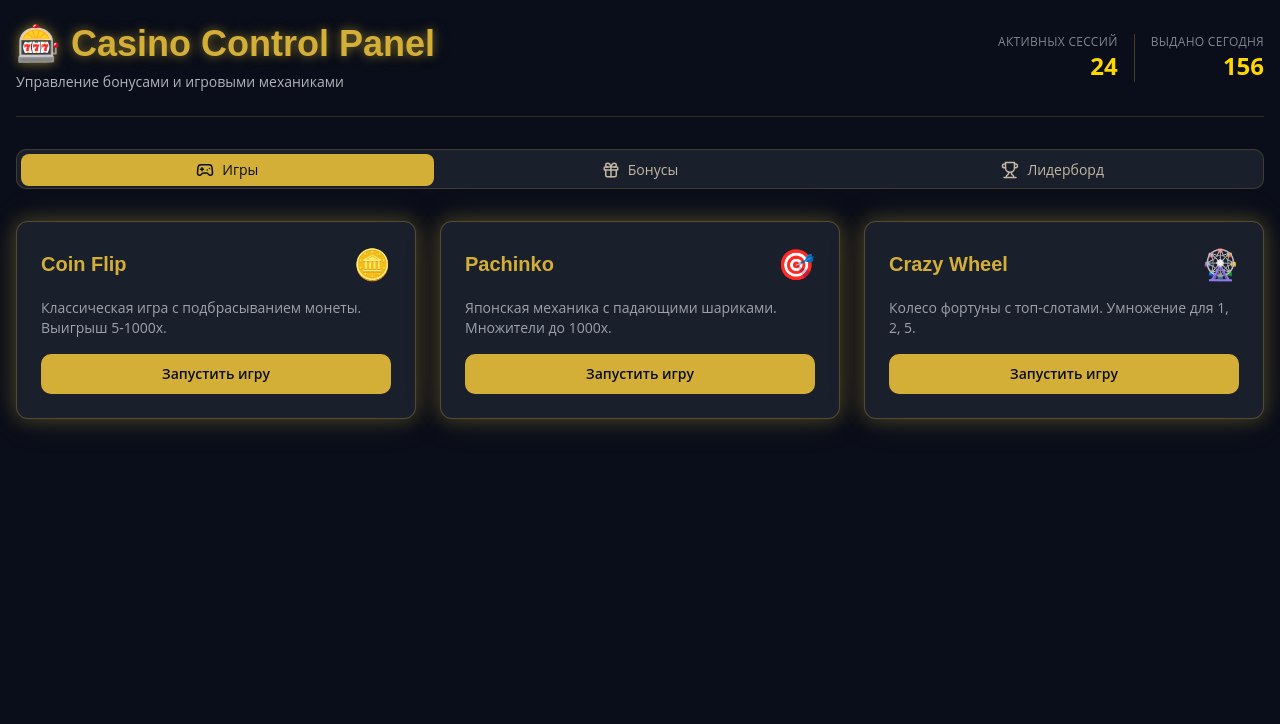
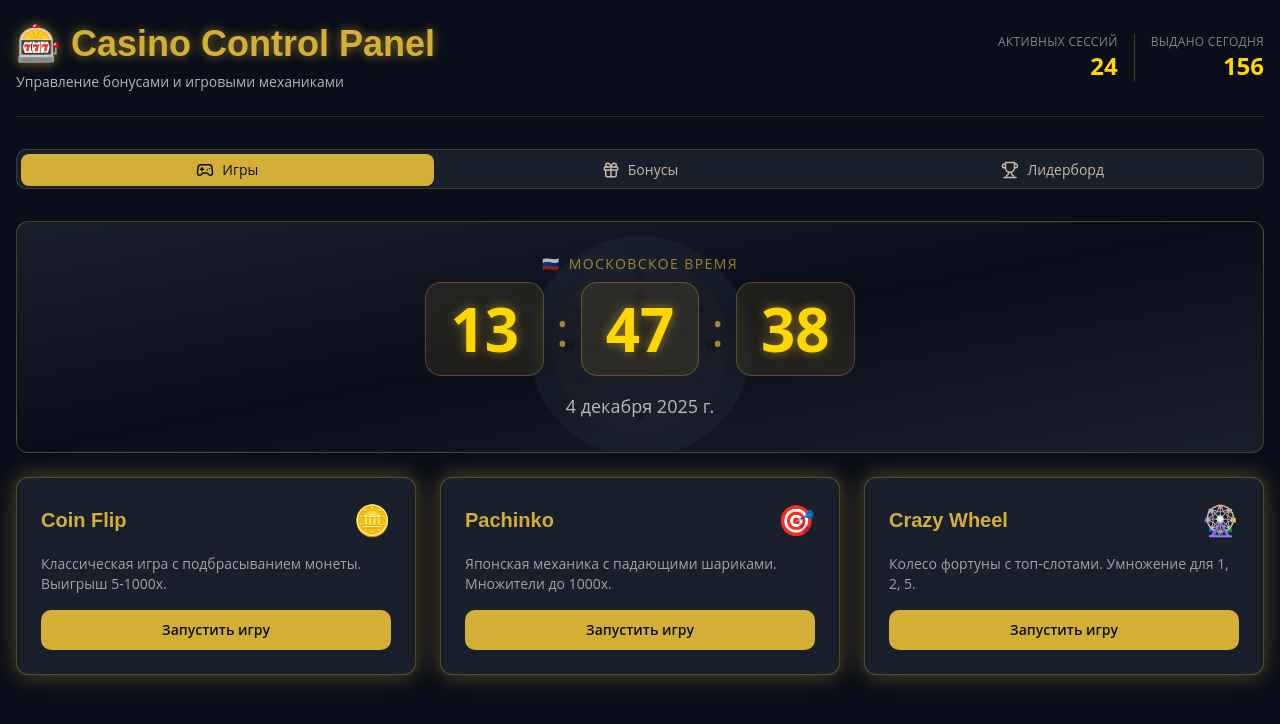
Before and after one commit to pr-poehali-dev/live-casino-bonus-automation, a React (Vite) app: page / in a window 1280 px wide. Shown: the top 724 px of the page. Built offline with nearby package versions, Linux system fonts and the light colour scheme.

Commit message:
Добавить часы с московским временем

```diff
--- /dev/null
+++ b/src/components/MoscowClock.tsx
@@ -0,0 +1,72 @@
+import { useState, useEffect } from 'react';
+import { Card } from '@/components/ui/card';
+
+const MoscowClock = () => {
+  const [time, setTime] = useState(new Date());
+
+  useEffect(() => {
+    const timer = setInterval(() => {
+      setTime(new Date());
+    }, 1000);
+
+    return () => clearInterval(timer);
+  }, []);
+
+  const moscowTime = new Date(time.toLocaleString('en-US', { timeZone: 'Europe/Moscow' }));
+
+  const hours = moscowTime.getHours().toString().padStart(2, '0');
+  const minutes = moscowTime.getMinutes().toString().padStart(2, '0');
+  const seconds = moscowTime.getSeconds().toString().padStart(2, '0');
+
+  const date = moscowTime.toLocaleDateString('ru-RU', {
+    day: 'numeric',
+    month: 'long',
+    year: 'numeric',
+    timeZone: 'Europe/Moscow'
+  });
+
+  return (
+    <Card className="bg-gradient-to-br from-[#1A1F2C] via-[#0A0E1A] to-[#1A1F2C] border-[#D4AF37]/30 p-8 text-center relative overflow-hidden">
+      <div className="absolute inset-0 opacity-5">
+        <div className="absolute top-1/2 left-1/2 -translate-x-1/2 -translate-y-1/2 text-[200px]">🕐</div>
+      </div>
+
+      <div className="relative z-10">
+        <div className="text-sm text-[#D4AF37]/70 uppercase tracking-widest mb-2 flex items-center justify-center gap-2">
+          <span>🇷🇺</span>
+          <span>Московское время</span>
+        </div>
+
+        <div className="flex items-center justify-center gap-3 mb-4">
+          <div className="bg-[#D4AF37]/10 backdrop-blur-sm rounded-2xl px-6 py-4 border border-[#D4AF37]/30">
+            <div className="text-6xl font-bold text-[#FFD700] tabular-nums gold-text-glow">
+              {hours}
+            </div>
+          </div>
+
+          <div className="text-5xl text-[#D4AF37] animate-pulse">:</div>
+
+          <div className="bg-[#D4AF37]/10 backdrop-blur-sm rounded-2xl px-6 py-4 border border-[#D4AF37]/30">
+            <div className="text-6xl font-bold text-[#FFD700] tabular-nums gold-text-glow">
+              {minutes}
+            </div>
+          </div>
+
+          <div className="text-5xl text-[#D4AF37] animate-pulse">:</div>
+
+          <div className="bg-[#D4AF37]/10 backdrop-blur-sm rounded-2xl px-6 py-4 border border-[#D4AF37]/30">
+            <div className="text-6xl font-bold text-[#FFD700] tabular-nums gold-text-glow">
+              {seconds}
+            </div>
+          </div>
+        </div>
+
+        <div className="text-lg text-[#F8F9FA]/70">
+          {date}
+        </div>
+      </div>
+    </Card>
+  );
+};
+
+export default MoscowClock;
--- a/src/pages/Index.tsx
+++ b/src/pages/Index.tsx
@@ -8,6 +8,7 @@ import PachinkoGame from '@/components/PachinkoGame';
 import CrazyWheel from '@/components/CrazyWheel';
 import BonusHistory from '@/components/BonusHistory';
 import Leaderboard from '@/components/Leaderboard';
+import MoscowClock from '@/components/MoscowClock';
 
 const Index = () => {
   const [activeGame, setActiveGame] = useState<string>('');
@@ -69,6 +70,8 @@ const Index = () => {
           </TabsList>
 
           <TabsContent value="games" className="space-y-6">
+            <MoscowClock />
+
             <div className="grid grid-cols-1 lg:grid-cols-3 gap-6">
               <Card className="bg-[#1A1F2C] border-[#D4AF37]/30 p-6 hover:border-[#D4AF37] transition-all duration-300 gold-glow cursor-pointer group">
                 <div className="flex items-center justify-between mb-4">
```
